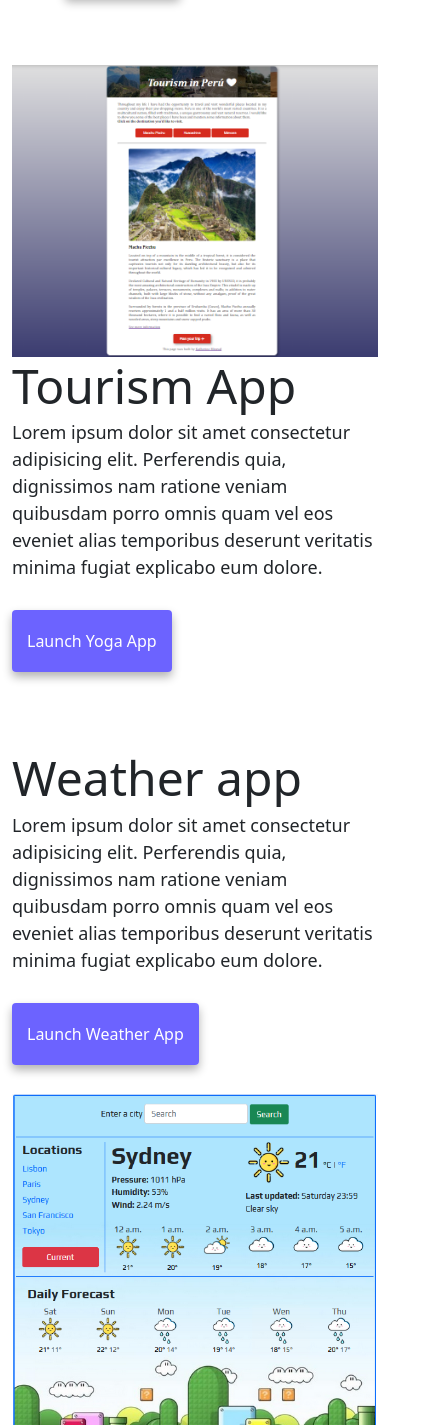
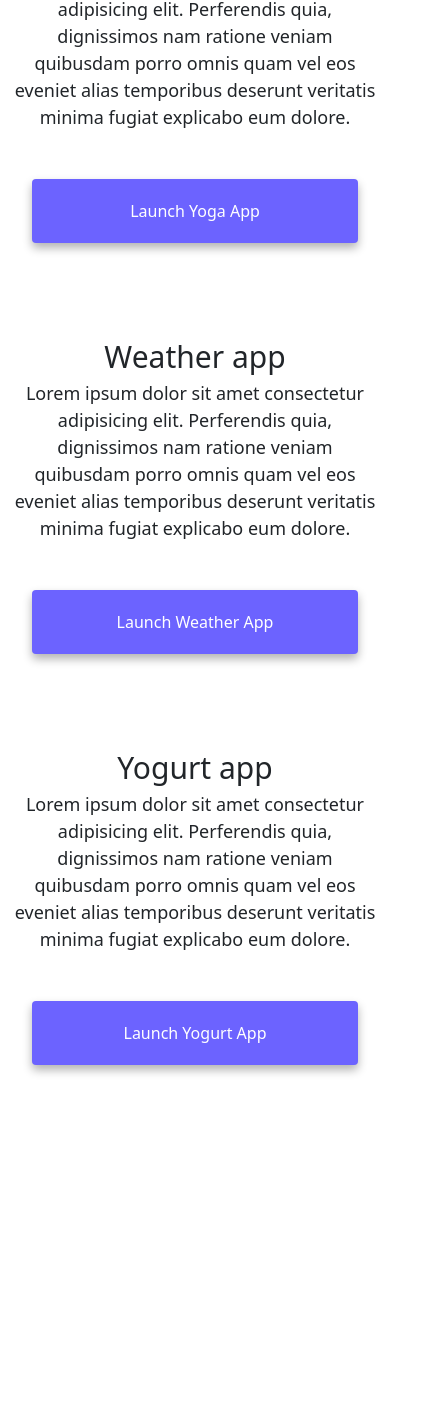
Before and after one commit to kattymmc/responsive-app, a plain HTML site: page index.html in a window 390 px wide. Shown: the part 575-2000 px from the top of the page, 439 px wide, since content can reach past the window. After the commit the page ends 1740 px from the top, so only its background shows below. Drawn offline with nearby package versions, Linux system fonts and the light colour scheme.

Commit message:
Advanced Tools Homework

```diff
--- a/css/style.css
+++ b/css/style.css
@@ -32,6 +32,10 @@ p {
   font-size: 18px;
   line-height: 1.5;
   margin-top: 5px;
+}
+
+.app-title{
+  text-align: left;
 }
 
 .navigation-links {
@@ -86,3 +90,23 @@ p {
   max-width: 100%;
   height: auto;
 }
+
+@media (max-width: 576px){
+  h1 {
+    font-size: 48px;
+  }
+  h2{
+    font-size: 30px;
+  }
+  p{
+    text-align: center;
+  }
+  .app-title{
+    text-align: center;
+  }
+  .launch-button{
+    display: block;
+    text-align: center;
+    margin: 0px 20px;
+  }
+}
--- a/index.html
+++ b/index.html
@@ -4,7 +4,8 @@
     <meta charset="UTF-8" />
     <meta http-equiv="X-UA-Compatible" content="IE=edge" />
     <meta name="viewport" content="width=device-width, initial-scale=1.0" />
-    <title>Katherine Miraval</title>
+    <meta name="description" content="This page was made by Katherine Miraval, Front-end Developer based in Peru">
+    <title>Front-End Developer - Katherine Miraval</title>
     <link
       href="https://cdn.jsdelivr.net/npm/bootstrap@5.1.3/dist/css/bootstrap.min.css"
       rel="stylesheet"
@@ -36,13 +37,13 @@
         <div class="collapse navbar-collapse" id="navbarNav">
           <ul class="navbar-nav">
             <li class="nav-item">
-              <a class="nav-link active" aria-current="page" href="/">Home</a>
+              <a class="nav-link active" aria-current="page" href="/" title="Homepage">Home</a>
             </li>
             <li class="nav-item">
-              <a class="nav-link" href="/about.html">About me</a>
+              <a class="nav-link" href="/about.html" title="About Katherine Miraval">About me</a>
             </li>
             <li class="nav-item">
-              <a class="nav-link" href="/about.html#contact">Contact me</a>
+              <a class="nav-link" href="/about.html#contact" title="Contact Katherine Miraval">Contact me</a>
             </li>
           </ul>
         </div>
@@ -52,16 +53,16 @@
     <h1>Katherine Miraval</h1>
     <h3>🇵🇪 Front-end developer, based in Latin America</h3>
     <div class="navigation-links mb-5">
-      <a href="/about.html#contact" class="contact-link">Contact me</a>
-      <a href="/about.html" class="about-link">About me</a>
+      <a href="/about.html#contact" class="contact-link" title="Contact Katherine Miraval">Contact me</a>
+      <a href="/about.html" class="about-link" title="About Katherine Miraval">About me</a>
     </div>
     <div class="container proyects">
       <div class="row mb-5">
         <div class="col-md-6">
-          <img src="/images/tourism-peru.PNG" class="img-fluid" />
+          <img src="/images/tourism-peru.PNG" class="img-fluid d-none d-sm-block" alt="Yoga Project"/>
         </div>
         <div class="col-md-6">
-          <h2 class="text-start">Tourism App</h2>
+          <h2 class="app-title">Tourism App</h2>
           <p>
             Lorem ipsum dolor sit amet consectetur adipisicing elit. Perferendis
             quia, dignissimos nam ratione veniam quibusdam porro omnis quam vel
@@ -69,13 +70,13 @@
             explicabo eum dolore.
           </p>
           <div class="mt-5 mb-5">
-            <a href="#">Launch Yoga App</a>
+            <a class="launch-button" href="#" title="Yoga app">Launch Yoga App</a>
           </div>
         </div>
       </div>
       <div class="row mb-5">
         <div class="col-md-6">
-          <h2 class="text-start">Weather app</h2>
+          <h2 class="app-title">Weather app</h2>
           <p>
             Lorem ipsum dolor sit amet consectetur adipisicing elit. Perferendis
             quia, dignissimos nam ratione veniam quibusdam porro omnis quam vel
@@ -83,19 +84,19 @@
             explicabo eum dolore.
           </p>
           <div class="mt-5 mb-5">
-            <a href="#">Launch Weather app</a>
+            <a href="#" class="launch-button" title="Weather app">Launch Weather app</a>
           </div>
         </div>
         <div class="col-md-6">
-          <img src="/images/weather-app.PNG" class="img-fluid" />
+          <img src="/images/weather-app.PNG" class="img-fluid d-none d-sm-block" alt="Weather app"/>
         </div>
       </div>
       <div class="row mb-5">
         <div class="col-md-6">
-          <img src="/images/yogurt.png" class="img-fluid" />
+          <img src="/images/yogurt.png" class="img-fluid d-none d-sm-block" alt="Yogurt app"/>
         </div>
         <div class="col-md-6">
-          <h2 class="text-start">Yogurt app</h2>
+          <h2 class="app-title">Yogurt app</h2>
           <p>
             Lorem ipsum dolor sit amet consectetur adipisicing elit. Perferendis
             quia, dignissimos nam ratione veniam quibusdam porro omnis quam vel
@@ -103,7 +104,7 @@
             explicabo eum dolore.
           </p>
           <div class="mt-5 mb-6">
-            <a href="#">Launch Yogurt app</a>
+            <a href="#" class="launch-button" title="Yogurt app">Launch Yogurt app</a>
           </div>
         </div>
       </div>
```
